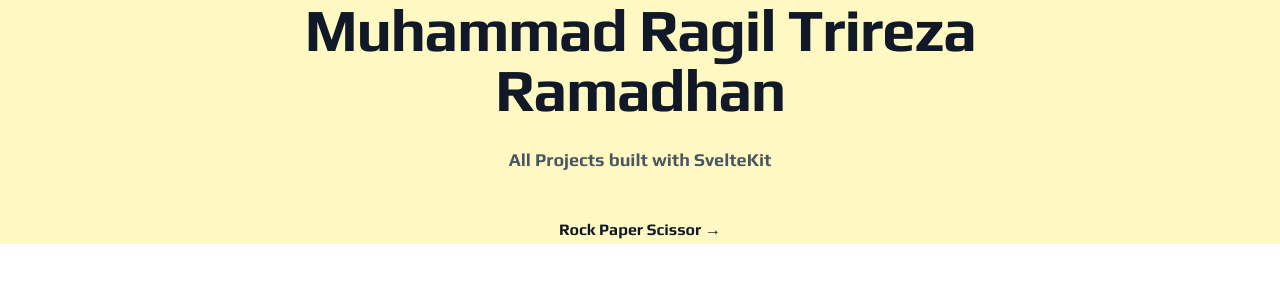
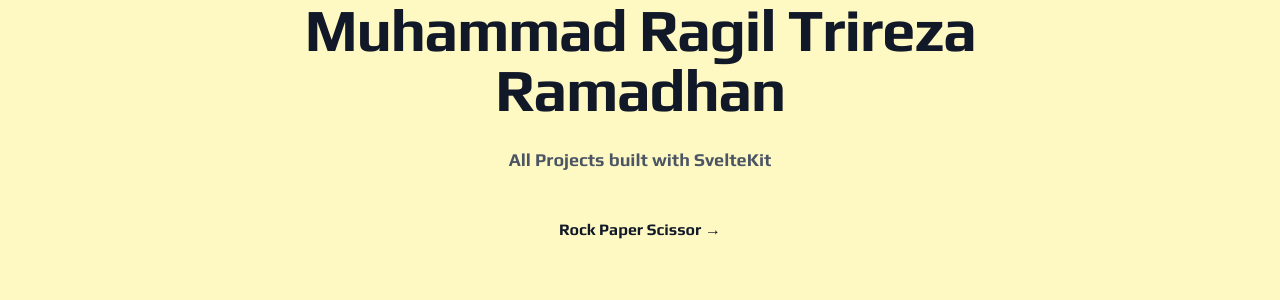
Before and after one commit to mragil/rock-paper-scissor-client, a SvelteKit app: page / in a window 1280 px wide. Shown: the top 300 px of the page. Built offline with nearby package versions, Linux system fonts and the light colour scheme.

Commit message:
cannot choose when opp not ready

```diff
--- a/src/routes/+layout.svelte
+++ b/src/routes/+layout.svelte
@@ -4,7 +4,7 @@
 
 <div class="bg-yellow-100">
 	<main>
-		<div class="">
+		<div class="h-screen grid place-items-center md:block">
 			<div class="font-display mx-auto my-auto max-w-2xl">
 				<slot />
 			</div>
--- a/src/routes/game/Deck.svelte
+++ b/src/routes/game/Deck.svelte
@@ -1,8 +1,11 @@
 <script lang="ts">
 	type Pick = 'Rock' | 'Paper' | 'Scissor';
 
+	import game from '$lib/stores/rock-paper-scissor';
+
 	export let sendPick: (pick: Pick) => void;
-	export let  active: Pick | null = null;
+	export let active: Pick | null = null;
+	$: isOppReady = $game.opponent === '' ? false : true;
 
 	const choosePick = (input: Pick) => {
 		active = input;
@@ -12,6 +15,7 @@
 
 <div class="flex items-center justify-center gap-5 overflow-hidden">
 	<button
+		disabled={!isOppReady}
 		class={`p-4 w-56 text-yellow-400 ${
 			active === 'Scissor' && 'border-8 border-red-700 rounded-full'
 		}`}
@@ -27,6 +31,7 @@
 	</button>
 
 	<button
+		disabled={!isOppReady}
 		class={`p-4 w-52 text-yellow-400 ${
 			active === 'Paper' && 'border-8 border-red-700 rounded-full'
 		}`}
@@ -42,6 +47,7 @@
 	</button>
 
 	<button
+		disabled={!isOppReady}
 		class={`p-4 w-52 text-yellow-400 ${
 			active === 'Rock' && 'border-8 border-red-700 rounded-full'
 		}`}
```
